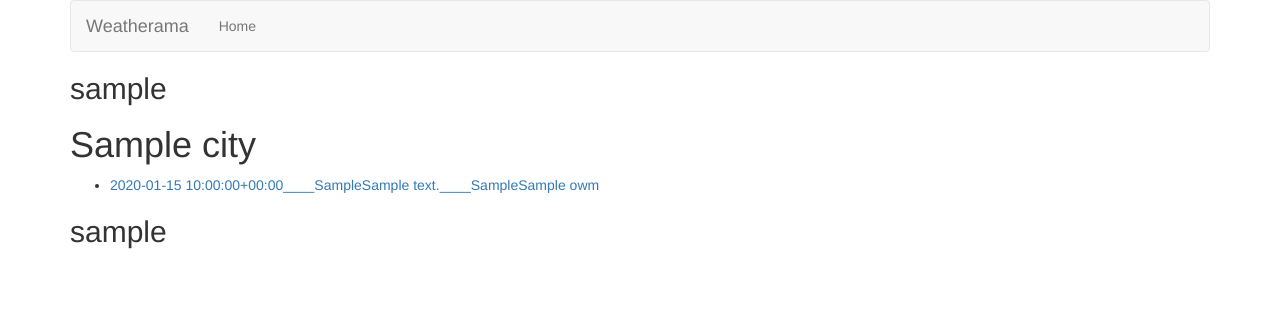
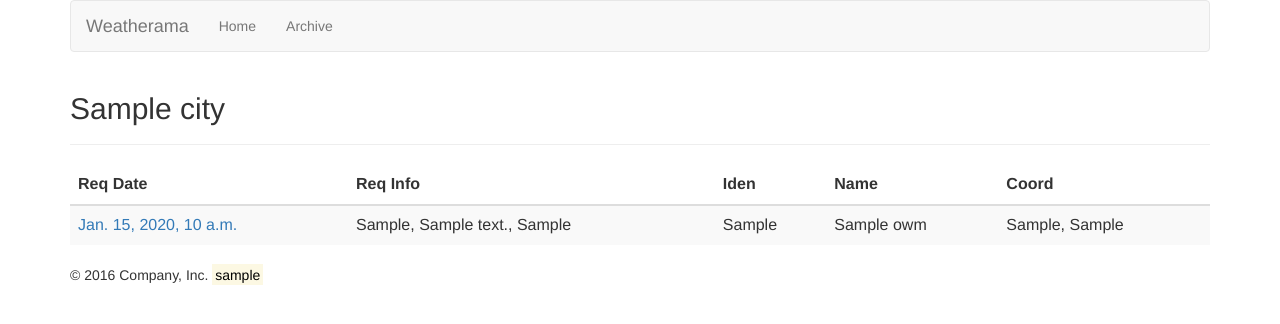
Before and after one commit to u1718/cuzco, a Django app: page /weather/1/ in a window 1280 px wide. Shown: the top 324 px of the page. Run offline with Django 3.2, Linux system fonts and the light colour scheme; a user stored in the database is signed in; tables that the repository leaves empty hold one stand-in row (values such as "Sample post"); some libraries are stand-ins or nearby versions.

Commit message:
archive with paginator and calendar

```diff
--- a/requirements.txt
+++ b/requirements.txt
@@ -1,8 +1,11 @@
 decorator==4.0.10
 Django==1.10.5
+django-bootstrap3==8.1.0
 get==0.0.0
 ipython==5.1.0
 ipython-genutils==0.1.0
+mysqlclient==1.3.9
+numpy==1.12.0
 pexpect==4.2.1
 pickleshare==0.7.4
 pkg-resources==0.0.0
--- a/weather/static/weather/style.css
+++ b/weather/static/weather/style.css
@@ -1,7 +1,11 @@
-li a {
-    color: green;
+.month {
+    text-align: right;
+    border-collapse: separate;
+    border-spacing: 5px 0px;
 }
-
-table, th, td {
-    border: 1px solid black;
+.mon, .tue, .wen, .thu, .fri, .sat, .sun {
+    text-align: right;
 }
+.today {
+    background: orange
+}
--- a/weather/templates/weather/base.html
+++ b/weather/templates/weather/base.html
@@ -1,5 +1,5 @@
-{# {% load static %} #}
-{# <link rel="stylesheet" type="text/css" href="{% static 'weather/style.css' %}" /> #}
+{% load static %}
+<link rel="stylesheet" type="text/css" href="{% static 'weather/style.css' %}" />
 
 {% load bootstrap3 %}
 {% bootstrap_css %}
@@ -12,18 +12,25 @@
             <a class="navbar-brand" href="{% url 'weather:city_view' %}">Weatherama</a>
         </div>
         <div id="navbar" class="navbar-collapse collapse">
-            <ul class="nav navbar-nav">
-                <li><a href="{% url 'weather:city_view' %}">Home</a></li>
-            </ul>
+          <ul class="nav navbar-nav">
+            <li><a href="{% url 'weather:city_view' %}">Home</a></li>
+          </ul>
+          <ul class="nav navbar-nav">
+	    <li><a href="{% url 'weather:archive'%}">Archive</a></li>
+	  </ul>
         </div>
     </nav>
-
-    <h1>{% block title %}(no title){% endblock %}</h1>
 
     {% bootstrap_messages %}
 
     {% block content %}(no content){% endblock %}
 
-    <h1>{% block footer %}(no footer){% endblock %}</h1>
+    <footer>
+      <p>&copy; 2016 Company, Inc.
+	<mark>{% block footer %}(no footer){% endblock %}</mark>
+      </p>
+    </footer>
+
+
 </div>
 {% endblock %}
--- a/weather/templates/weather/city_detail.html
+++ b/weather/templates/weather/city_detail.html
@@ -1,18 +1,37 @@
 {% extends 'weather/base.html' %}
 
-{% block title %}
-<h2>{{ request.user }}</h2>
-{% endblock %}
-
 {% block content %}
-<h1>{{ city.name }}</h1>
-<ul>
-{% for owm in city.owm_set.all %}
-    <li><a href="{% url 'weather:owm_forecast_view' owm.id %}">{{ owm }}</a></li>
-{% endfor %}
-</ul>
+<div class="page-header">
+  <h2>{{ city.name }}</h2>
+</div>
+<div class="row">
+  <div class="col-md-12">
+    <table class="table table-striped table-hover">
+      <thead>
+        <tr>
+          <th>Req Date</th>
+          <th>Req Info</th>
+          <th>Iden</th>
+          <th>Name</th>
+          <th>Coord</th>
+        </tr>
+      </thead>
+      <tbody>
+	{% for owm in city.owm_set.all %}
+	<tr>
+	  <td><a href="{% url 'weather:owm_forecast_view' owm.id %}">{{ owm.req_date }}</a></td>
+	  <td>{{ owm.cod }}, {{ owm.message }}, {{ owm.cnt }}</td>
+	  <td>{{ owm.iden }}</td>
+	  <td>{{ owm.name }}</td>
+	  <td>{{ owm.coord_lon }}, {{ owm.coord_lat }}</td>
+	</tr>
+	{% endfor %}
+      </tbody>
+    </table>
+  </div>
+</div>
 {% endblock %}
 
 {% block footer %}
-<h2>{{ request.user }}</h2>
+{{ request.user }}
 {% endblock %}
--- a/weather/templates/weather/city_list.html
+++ b/weather/templates/weather/city_list.html
@@ -8,7 +8,9 @@
 {% if city_list %}
     <ul>
     {% for city in city_list %}
-    <li><a href="{% url 'weather:owm_view' city.id %}">{{ city.name }}</a></li>
+    <li>
+      <a href="{% url 'weather:owm_view' city.id %}">{{ city.name }}</a>
+    </li>
     {% endfor %}
     </ul>
 {% else %}
--- a/weather/urls.py
+++ b/weather/urls.py
@@ -1,6 +1,7 @@
 from django.conf.urls import url
 
 from . import views
+from .models import OWM
 
 app_name = 'weather'
 
@@ -14,4 +15,12 @@ urlpatterns = [
     # ex: /weather/cron/
     url(r'^cron/$', views.cron, name='cron'),
 
+    # ex: /weather/archive/
+    url(r'^archive/$',
+        views.OWMTodayArchiveView.as_view(model=OWM, date_field="req_date"),
+        name="archive"),
+    # ex: /weather/archive/1970/1/1/
+    url(r'^archive/(?P<year>\d{4})/(?P<month>\d+)/(?P<day>\d+)/$',
+        views.OWMDayArchiveView.as_view(month_format='%m'),
+        name="archive_day"),
 ]
--- a/weather/views.py
+++ b/weather/views.py
@@ -1,16 +1,17 @@
-from django.shortcuts import render
-from django.shortcuts import get_object_or_404
+from django.shortcuts import render, get_object_or_404
 from django.http import Http404
+from django.contrib.auth.mixins import LoginRequiredMixin
 from django.contrib.auth.decorators import login_required
 from django.contrib.auth import authenticate, login, logout
 from django.views import generic
-from django.contrib.auth.mixins import LoginRequiredMixin
 from django.utils import timezone
+from django.views.generic.dates import TodayArchiveView, DayArchiveView
 
 import requests
 import json
 
 from .models import City, OWM, OWMForecast
+from .sbcalendar import SideBarCalendar
 
 class CityView(LoginRequiredMixin, generic.ListView):
     #login_url = ''
@@ -148,3 +149,34 @@ def cron(request):
         })
 
     return render(request, 'weather/cron.html', context)
+
+class OWMTodayArchiveView(TodayArchiveView):
+    queryset = OWM.objects.all()
+    date_field = "req_date"
+    allow_future = True
+    make_object_list = True
+    allow_empty = True
+    paginate_by = 20
+
+    def get_context_data(self, **kwargs):
+        req_date = timezone.now()
+        kwargs['req_date'] = timezone.now()
+        kwargs['calendar'] = SideBarCalendar('weather:archive_day', req_date).formatmonth()
+
+        return super(OWMTodayArchiveView, self).get_context_data(**kwargs)
+
+
+class OWMDayArchiveView(DayArchiveView):
+    queryset = OWM.objects.all()
+    date_field = "req_date"
+    allow_future = True
+    make_object_list = True
+    allow_empty = True
+    paginate_by = 20
+
+    def get_context_data(self, **kwargs):
+        req_date = timezone.datetime(int(self.get_year()), int(self.get_month()), int(self.get_day()))
+        kwargs['req_date'] = req_date
+        kwargs['calendar'] = SideBarCalendar('weather:archive_day', req_date).formatmonth()
+
+        return super(OWMDayArchiveView, self).get_context_data(**kwargs)
```
